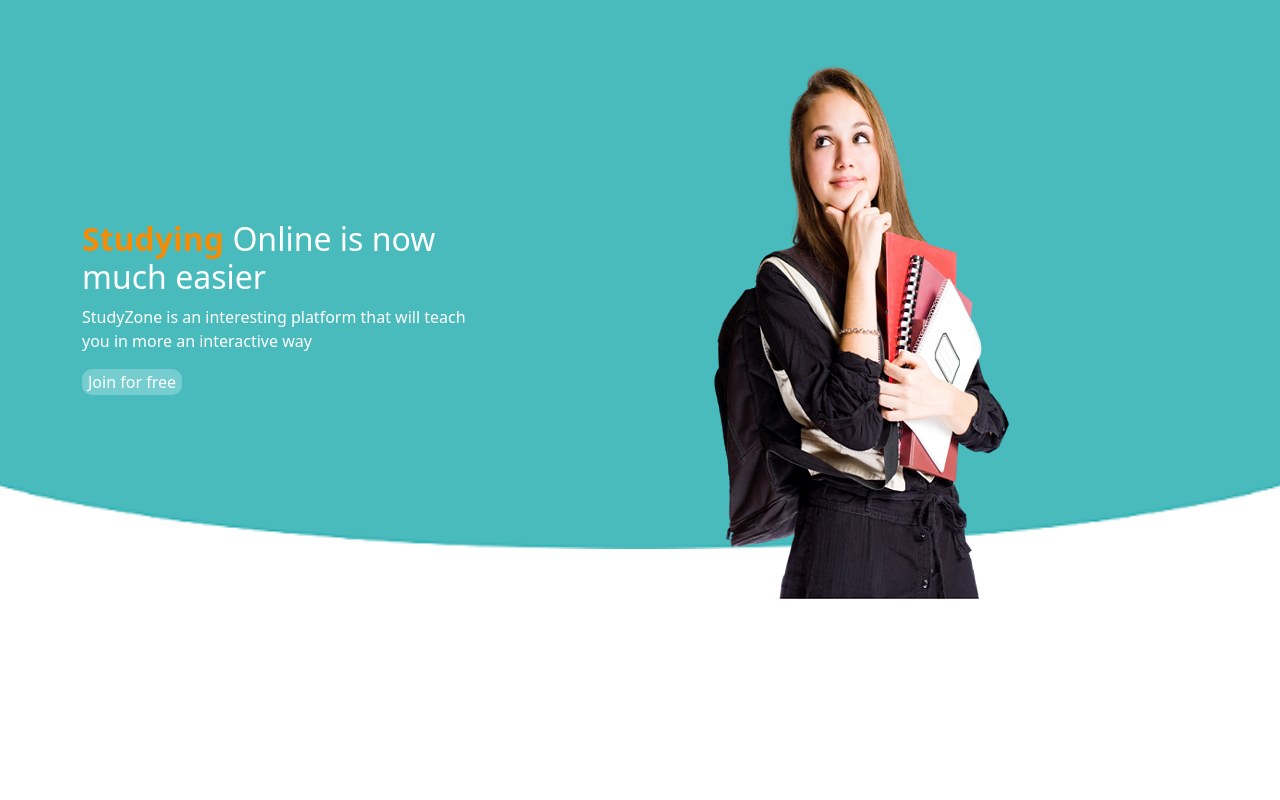
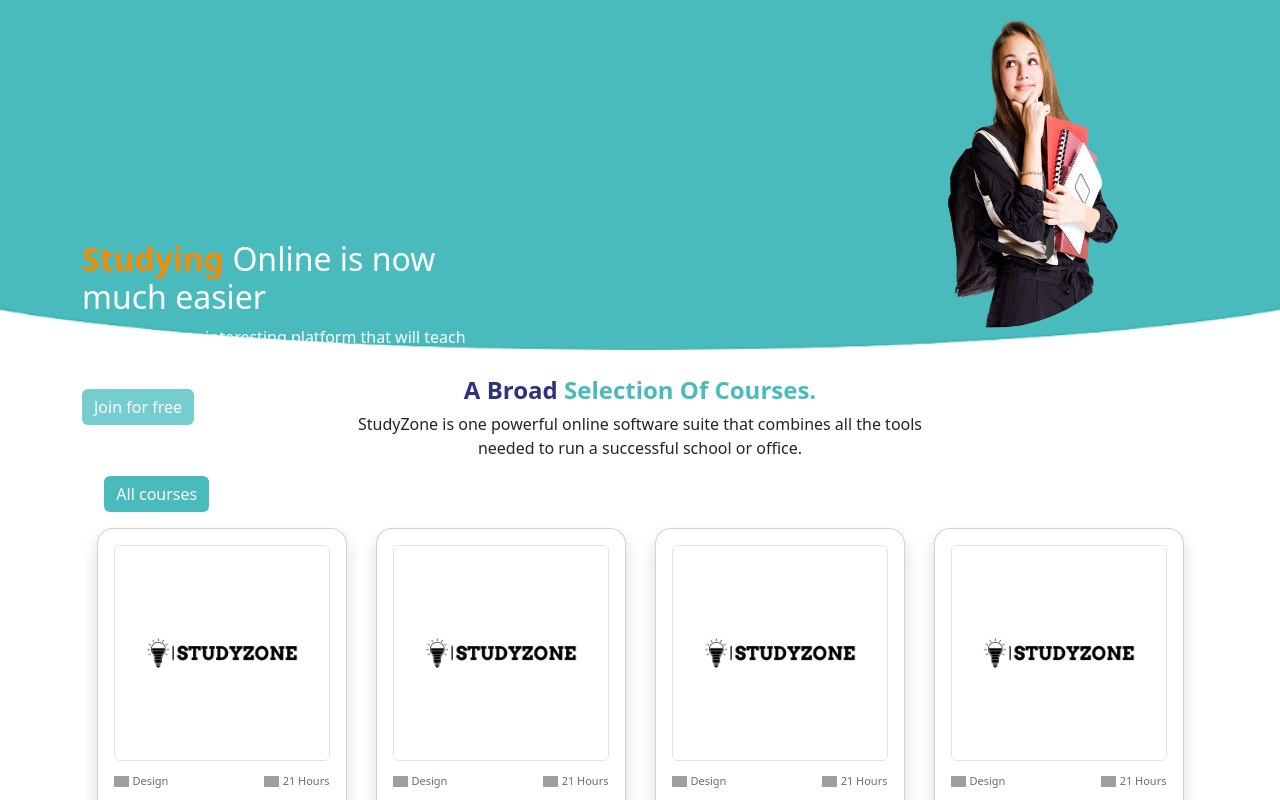
Before and after one commit to Muhammad51264/React-Project-StudyZone, a React (Create React App) app in the folder studyzone/: page / in a window 1280 px wide. Shown: the top 800 px of the page. Built offline with nearby package versions, Linux system fonts and the light colour scheme; grey boxes are pictures that could not be loaded.

Commit message:
create background of landing page and cards

```diff
--- a/studyzone/src/Pages/CourseDetails.js
+++ b/studyzone/src/Pages/CourseDetails.js
@@ -1,8 +1,5 @@
 import React from 'react'
-import Box from '@mui/material/Box';
-import Rating from '@mui/material/Rating';
-import Typography from '@mui/material/Typography';
-import Card from '../Components/Card'
+
 const CourseDetails = () => {
   return (
     <>
--- a/studyzone/src/Pages/LandingPage.js
+++ b/studyzone/src/Pages/LandingPage.js
@@ -1,8 +1,44 @@
 import React from "react";
+import Card from "../Components/Card";
 function LandingPage() {
+  const allCourses_landing_page = [
+    {
+      id: 1,
+      title: "Introduction to Programming",
+      description:
+        "Learn the fundamentals of programming with a focus on problem-solving and logic.",
+      instructor: "John Smith",
+      duration: "6 weeks",
+    },
+    {
+      id: 2,
+      title: "Web Development",
+      description:
+        "Build dynamic and responsive websites using HTML, CSS, and JavaScript.",
+      instructor: "Jane Doe",
+      duration: "8 weeks",
+    },
+    {
+      id: 3,
+      title: "Data Science",
+      description:
+        "Explore the field of data science, including data analysis and machine learning.",
+      instructor: "Alex Johnson",
+      duration: "10 weeks",
+    },
+    {
+      id: 4,
+      title: "Mobile App Development",
+      description:
+        "Create mobile applications for iOS and Android using popular frameworks.",
+      instructor: "Sarah Adams",
+      duration: "12 weeks",
+    },
+  ];
+
   return (
     <>
-    {/* backgroundImage&info */}
+      {/* backgroundImage&info */}
       <div className="ctn">
         <img
           src="Images/header_width_bg.png"
@@ -13,22 +49,28 @@
           <div className="row">
             <div className="col">
               <div className=" textBox_header_landing_page">
-                <h2 className="card-title title_in_bg"> Online is now </h2>
+                <h2 className="card-title " id="title_in_bg">
+                  Online is now
+                </h2>
                 <h2>much easier</h2>
-                <span className="card-text">
+                <span className="card-text brief_bg">
                   StudyZone is an interesting platform that will teach
                 </span>
-                <p>you in more an interactive way</p>
-                <button className="btn_landing_page_Join_for_free">
+                <p className=" brief_bg">you in more an interactive way</p>
+                <button
+                  className="btn btn-secondary "
+                  id="btn_landing_page_Join_for_free"
+                  type="button"
+                >
                   Join for free
                 </button>
-              </div>{" "}
+              </div>
             </div>
             <div className="col">
               <div className="girl_img ">
                 <img
                   src="Images/girl_landing_page.png"
-                  className="card-img"
+                  className="card-img border_girl_img"
                   alt="Stony Beach"
                 />
               </div>
@@ -36,8 +78,42 @@
           </div>
         </div>
       </div>
-          {/* /backgroundImage&info */}
+      {/* /backgroundImage&info */}
+      {/* A Broad Selection Of Courses. */}
+      <div className="broad_selection">
+        <h4 className="color_broad_selection"> </h4>
+        <span>
+          StudyZone is one powerful online software suite that combines all the
+          tools
+        </span>
+        <p>needed to run a successful school or office.</p>
+      </div>
+      {/*/ A Broad Selection Of Courses. */}
 
+      {/* All courses  */}
+
+      <div className="container">
+        <button
+          className="btn btn-secondary "
+          id="btn_all_courses"
+          type="button"
+        >
+          All courses
+        </button>
+      </div>
+
+      <div className="container all_courses_card_landing_page">
+        {allCourses_landing_page.map((allCourses_landing_page) => (
+          <Card
+            key={allCourses_landing_page.id}
+            title={allCourses_landing_page.title}
+            desc={allCourses_landing_page.description}
+          />
+        ))}
+      </div>
+      {/* /All courses  */}
+
+      {/* Top Categories  */}
     </>
   );
 }
--- a/studyzone/src/Styles/App.css
+++ b/studyzone/src/Styles/App.css
@@ -6,14 +6,14 @@
   --white-font-color: #ffffff;
   --second-font-color: #696984;
   --navbar-color: #f2f2f2;
-  --main-color: #49BBBD;
-  --second-color:#DBF1F2;
-  --third-color:#9DCCFF;
-  --main-font-color:#000000;
-  --white-font-color:#ffffff;
-  --main-font-color:#252641;
-  --second-font-color:#696984;
-  --navbar-color:#F2F2F2;
+  --main-color: #49bbbd;
+  --second-color: #dbf1f2;
+  --third-color: #9dccff;
+  --main-font-color: #000000;
+  --white-font-color: #ffffff;
+  --main-font-color: #252641;
+  --second-font-color: #696984;
+  --navbar-color: #f2f2f2;
 }
 
 body {
@@ -30,56 +30,117 @@
 /* Login and Register pages*/
 
 /* Landing Page */
+
+/*backgroundImage&info */
+
+.bg_landing_page {
+  position: relative;
+}
 .girl_img {
   position: absolute;
-  top: 0px;
+  top: -18px;
+  right:10% ;
+
+}
+img.border_girl_img{
+  border-bottom-right-radius:  10em;
+
 }
 .textBox_header_landing_page {
   position: absolute;
-  top: 220px;
+  top: 30%;
   color: var(--white-font-color);
 }
-@media screen and (max-width:625px) {
-  .textBox_header_landing_page {
-    top: 1px;
-    text-align: center;
+
+@media screen and (max-width:1373px){
+  .girl_img {
+    width:240px;
   }
-  .girl_img {
-  display: none;
-  }
+  .bg_landing_page{
+    height: 350px;
+    }
 }
-.btn_landing_page_Join_for_free {
+#btn_landing_page_Join_for_free {
   background-color: #75cdcf;
   color: var(--white-font-color);
   border: none;
-  border-radius: 10px;
 }
-.title_in_bg::before {
+#title_in_bg::before {
   color: #f48c06;
-  content: "Studying";
+  content: "Studying ";
   font-weight: bold;
 }
+@media screen and (max-width: 767px) {
+  .textBox_header_landing_page {
+    top: 35px;
+    text-align: center;
+  }
+
+.bg_landing_page{
+height: 250px;
+}
+  .girl_img {
+    display: none;
+  }
+
+}
+/* /backgroundImage&info */
+
+/* A Broad Selection Of Courses. */
+
+.broad_selection {
+  text-align: center;
+  margin-top: 2%;
+}
+.color_broad_selection::before {
+  color: #2f327d;
+  content: "A Broad";
+  font-weight: bold;
+}
+.color_broad_selection::after {
+  color: var(--main-color);
+  content: " Selection Of Courses.";
+  font-weight: bold;
+}
+/* A Broad Selection Of Courses. */
+/* All courses */
+#btn_all_courses{
+  background-color: var(--main-color);
+  border: none;
+  margin-left: 2%;
+}
+.all_courses_card_landing_page{
+  display: grid;
+  grid-template-columns: repeat(auto-fill,minmax(250px, 2fr));
+
+}
+/* /All courses */
+
+/* Top Categories  */
+
+
+/* /Top Categories  */
 
 /* Landing Page */
 
 /* Courses Page */
-.courses-jumbotron{
+.courses-jumbotron {
   width: 100%;
   height: 70vh;
 }
-.courses--heading{
+.courses--heading {
   display: flex;
   flex-wrap: wrap;
   justify-content: space-between;
 }
-.courses--left{
+.courses--left {
   margin-left: 35px;
 }
-.courses--filterbtn{
+.courses--filterbtn {
   margin-right: 35px;
 }
 
-.courses--filterbtn{
+.courses--filterbtn {
   border: none;
   background-color: var(--second-color);
   border-radius: 10px;
@@ -88,38 +149,35 @@
   -ms-border-radius: 10px;
   -o-border-radius: 10px;
 }
-.cards--container{
+.cards--container {
   display: grid;
   grid-template-columns: repeat(auto-fill, minmax(350px, 1fr));
 }
-.courses--recommended--background{
-  background-color: var(--second-color)
+.courses--recommended--background {
+  background-color: var(--second-color);
 }
 
-.courses--recommended{
+.courses--recommended {
   display: flex;
   flex-wrap: wrap;
   justify-content: space-between;
 }
 
-
 /* Courses Page */
 
 /* Course Details Page */
-.course__details__background{
-
+.course__details__background {
 }
-.course__rating{
+.course__rating {
   background-color: var(--second-color);
 }
 
 /* Course Details Page */
 
-.course__details{
+.course__details {
   color: var(--second-font-color);
 }
 /* Course Details Page */
-
 
 /* Components */
 
@@ -129,18 +187,17 @@
   color: var(--second-font-color);
 }
 
-.card__course__name{
+.card__course__name {
   color: var(--main-font-color);
 }
-.card__course__price{
+.card__course__price {
   color: var(--main-color);
   font-size: larger;
 }
 
-.card__course__desc{
+.card__course__desc {
   font-size: small;
 }
 /* Card */
 
-
 /* Components */
```
Also changed, not shown: studyzone/public/Images/girl.png.png (added), studyzone/public/Images/girl_landing_pagee.png (added).
